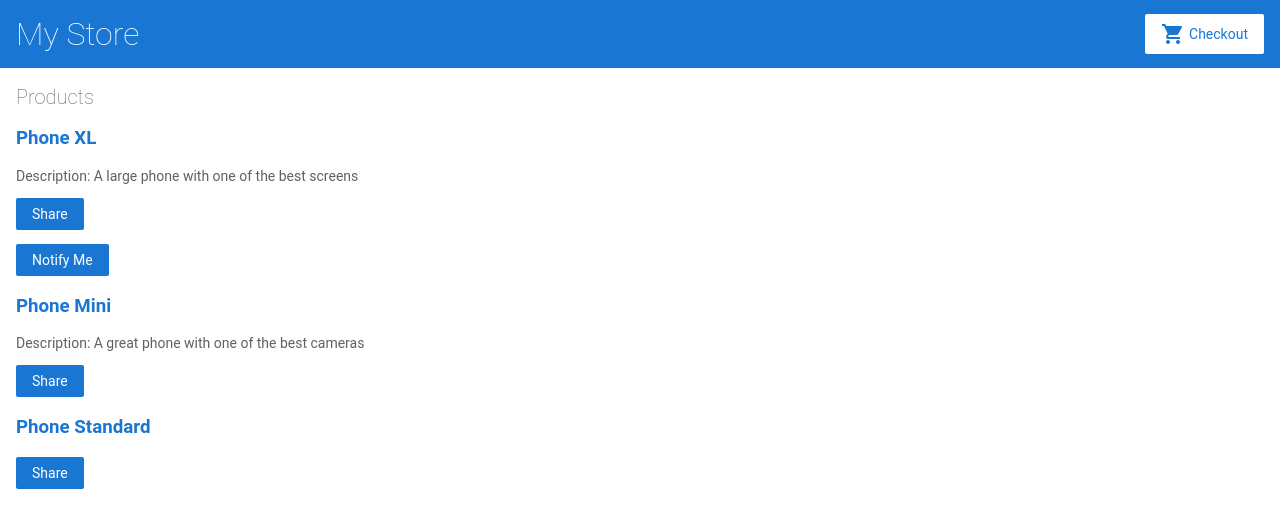
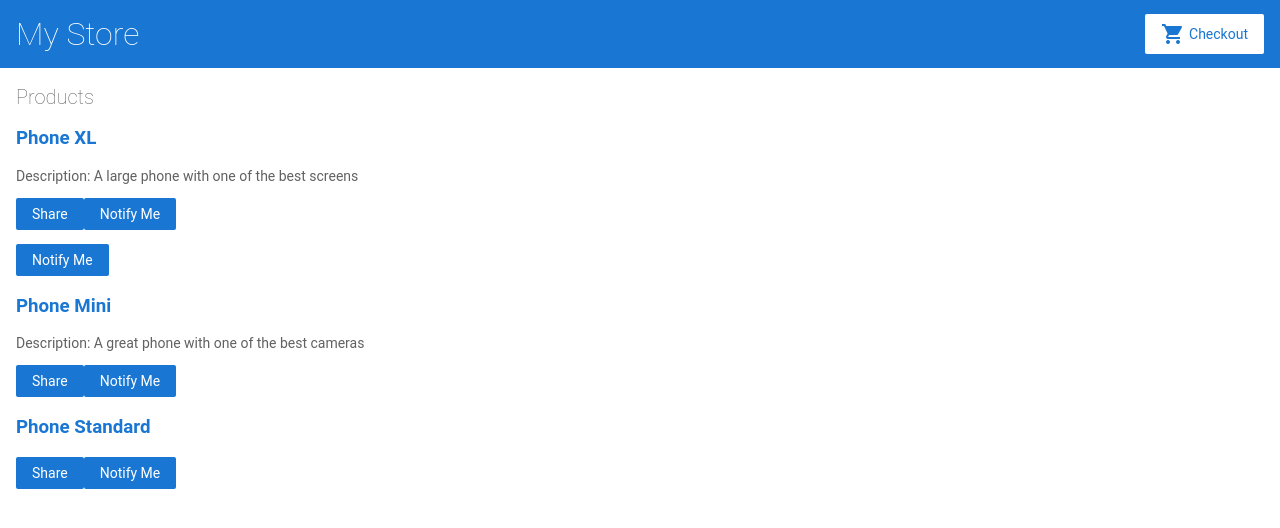
Before and after one commit to oreoxkidd/angular-3-28-2023, an Angular app: page / in a window 1280 px wide. Shown: the top 528 px of the page. Built offline with nearby package versions, Linux system fonts and the light colour scheme.

Commit message:
1 file modified

```diff
--- a/src/app/product-list/product-list.component.html
+++ b/src/app/product-list/product-list.component.html
@@ -16,6 +16,10 @@
     Share
   </button>
 
+  <button type="button" (click)="share()">
+    Notify Me
+  </button>
+
   <app-product-alerts
     [product]= "product"
     (notify)="onNotify()">
```
